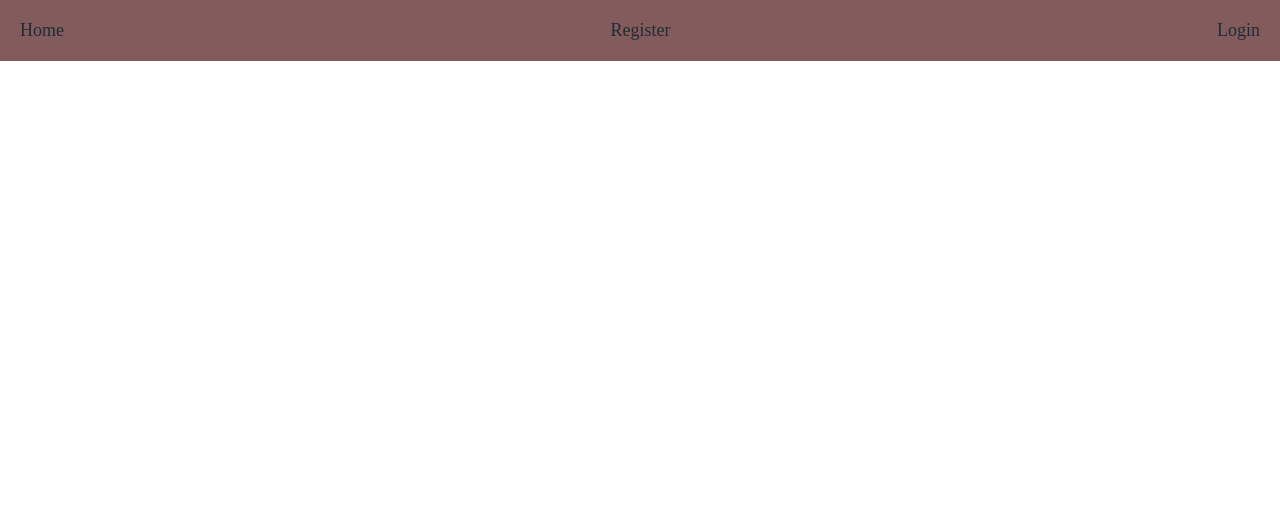
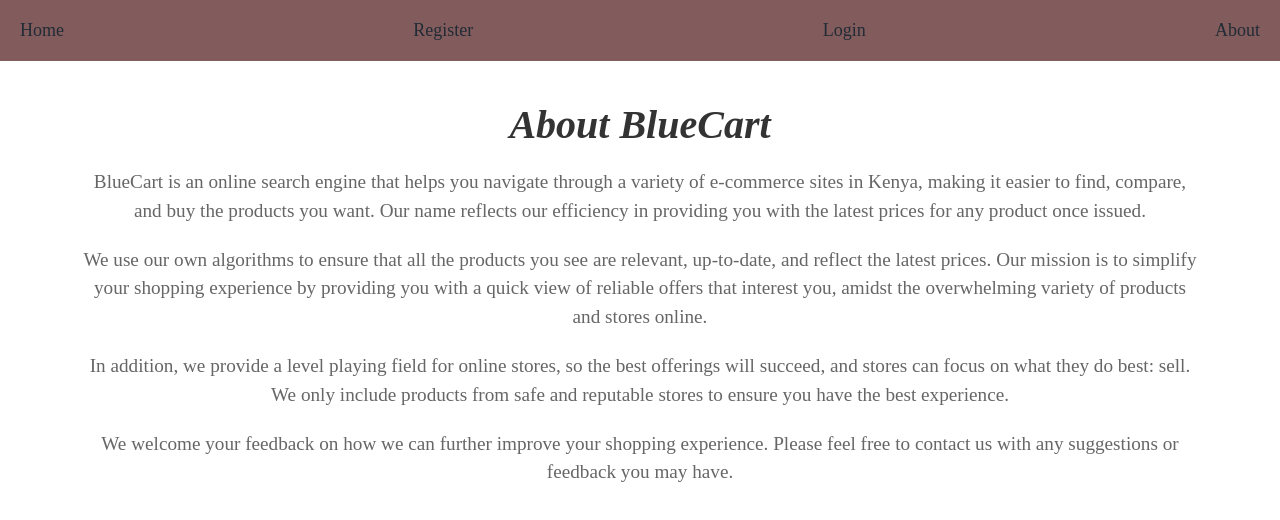
Before and after one commit to richard200/bluecart-marketplace, a React (Create React App) app in the folder client/: page /about in a window 1280 px wide. Before the commit this address had no page. Shown: the top 520 px of the page. Built offline with nearby package versions, Linux system fonts and the light colour scheme.

Commit message:
changed the footer

```diff
--- a/client/src/App.js
+++ b/client/src/App.js
@@ -8,6 +8,7 @@
 import Login from "./components/Login";
 import Register from "./components/Register";
 import History from "./components/History";
+import About from "./components/About"; // Import About component
 
 function App() {
   return (
@@ -21,6 +22,7 @@
             <Route path="/login" element={<Login />} />
             <Route path="/register" element={<Register />} />
             <Route path="/history" element={<History />} />
+            <Route path="/about" element={<About />} /> // Add Route for about page
           </Routes>
         </div>
       </Router>
--- /dev/null
+++ b/client/src/components/About.js
@@ -0,0 +1,23 @@
+import React from "react";
+
+const About = () => {
+  return (
+    <div className="container">
+      <h2>About BlueCart</h2>
+      <p>
+        BlueCart is an online search engine that helps you navigate through a variety of e-commerce sites in Kenya, making it easier to find, compare, and buy the products you want. Our name reflects our efficiency in providing you with the latest prices for any product once issued.
+      </p>
+      <p>
+        We use our own algorithms to ensure that all the products you see are relevant, up-to-date, and reflect the latest prices. Our mission is to simplify your shopping experience by providing you with a quick view of reliable offers that interest you, amidst the overwhelming variety of products and stores online.
+      </p>
+      <p>
+        In addition, we provide a level playing field for online stores, so the best offerings will succeed, and stores can focus on what they do best: sell. We only include products from safe and reputable stores to ensure you have the best experience.
+      </p>
+      <p>
+        We welcome your feedback on how we can further improve your shopping experience. Please feel free to contact us with any suggestions or feedback you may have.
+      </p>
+    </div>
+  );
+};
+
+export default About;
--- a/client/src/components/Footer.js
+++ b/client/src/components/Footer.js
@@ -1,45 +1,24 @@
 import React from "react";
 import { Container, Row, Col } from "react-bootstrap";
-
 
 const Footer = () => {
   return (
     <div className="footer">
       <Container fluid>
         <Row>
+          <Col md={12} className="footer-col">
+            <h2>Shopping Online Kenya!</h2>
+          </Col>
+        </Row>
+        <Row>
           <Col md={4} className="footer-col">
-            <h4>
-              <a href="/about-us">About Us</a>
-            </h4>
             <p>
-            BlueCart is a platform that helps you compare prices from
-              different e-commerce sites and find the best deals. We are not
-              affiliated with any of the sites or products we display. We are
-              just here to help you save money and time.
+            At Bluecart, we make it easy for you to compare prices and shop online for hundreds of thousands of different products in Kenya. Our goal is to help you save money and stay informed about the availability and pricing of products. Bluecart is powered by a machine that provides up-to-date prices, deals, and product information from trusted online stores selling original and high-quality products in Kenya.
+
+We work impartially to ensure that you get the best possible shopping experience. We do not favor any particular online store over another, and we display products based on the best available prices in Kenya.
+We take pride in the quality of online stores we feature on Bluecart. Our filtering criteria ensure that online stores meet minimum quality requirements to provide the best shopping experience for our users.
+If you are an online store and wish to be featured on Bluecart, please contact us at contact@bluecart.co.ke. Try us today for the best deals and cheapest prices in Kenya. Happy shopping!
             </p>
-          </Col>
-          <Col md={4} className="footer-col">
-            <h4>Follow Us</h4>
-            <div className="social-icons">
-              <a href="https://www.facebook.com/e-compare">
-                <img
-                  src="https://img.icons8.com/ios-filled/50/000000/facebook.png"
-                  alt="Facebook"
-                />
-              </a>
-              <a href="https://www.twitter.com/e-compare">
-                <img
-                  src="https://img.icons8.com/ios-filled/50/000000/twitter.png"
-                  alt="Twitter"
-                />
-              </a>
-              <a href="https://www.instagram.com/e-compare">
-                <img
-                  src="https://img.icons8.com/ios-filled/50/000000/instagram.png"
-                  alt="Instagram"
-                />
-              </a>
-            </div>
           </Col>
           <Col md={4} className="footer-col">
             <ul>
--- a/client/src/components/Homepage.css
+++ b/client/src/components/Homepage.css
@@ -136,17 +136,19 @@
 
   h4{
     margin-top: 40px;
+    color: #2e180a;
    position: center;
    font-size: 2em; /* added this line */
   }
 
-  .social-icons a {
-    margin-right: 20px;
+  /* .social-icons a {
+    margin-left: 20px;
+
   }
 
   .social-icons img {
     height: 30px;
-  }
+  } */
 
   @media (max-width: 767px) {
     .footer-col {
@@ -158,11 +160,43 @@
       margin-right: 10px;
     }
 
-    .social-icons a {
+    /* .social-icons a {
       margin-right: 10px;
     }
 
     .social-icons img {
       height: 20px;
+    } */
+    .social-icons {
+      display: flex;
+      flex-direction: row;
+      justify-content: center;
+      align-items: center;
     }
+
+    .social-icons a {
+      margin: 0 10px;
+    }
+
+
   }
+  .footer-col {
+    position: relative;
+  }
+
+  .container {
+    max-width: 800px;
+    margin: 0 auto;
+    padding: 20px;
+  }
+
+  h2 {
+    font-size: 2.5rem;
+    margin-bottom: 20px;
+  }
+
+  p {
+    font-size: 1.2rem;
+    line-height: 1.5;
+    margin-bottom: 20px;
+  }
--- a/client/src/components/Navbar.js
+++ b/client/src/components/Navbar.js
@@ -2,6 +2,7 @@
 import { connect } from "react-redux";
 import { Link } from "react-router-dom";
 import { userLoginSuccess } from "../redux/Actions/userActions";
+import About from "./About";
 
 const Navbar = ({ user, setUser }) => {
   // Define a function to handle the logout
@@ -47,6 +48,8 @@
 
         <Link to="/login">Login</Link>
 
+        <Link to="/about">About</Link>
+
     </div>
   );
 };
```
